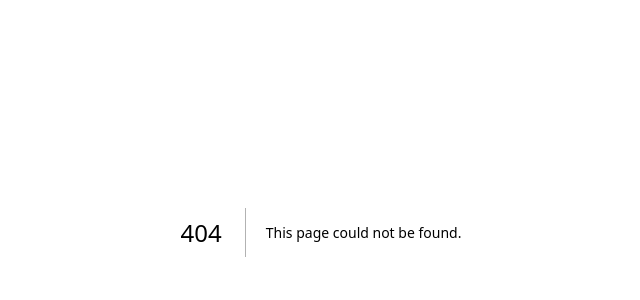
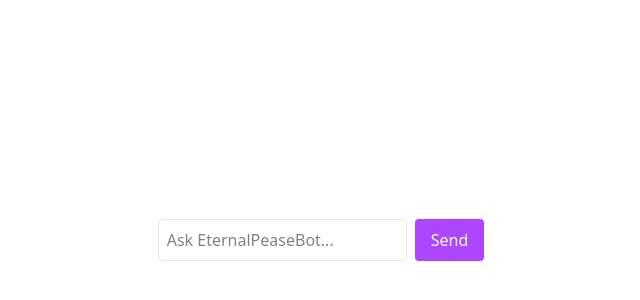
Before and after one commit to Spod101/EternalpEASE_sample, a Next.js app: page /chatbot in a window 1280 px wide. Before the commit this address had no page. Shown: the part 168-468 px from the top of the page, without its empty margins (319-959 px from the left). Built offline with nearby package versions, Linux system fonts and the light colour scheme.

Commit message:
implement Chatbot component with OpenAI integration for funeral service inquiries

```diff
--- /dev/null
+++ b/app/api/messages/route.ts
@@ -0,0 +1,32 @@
+import { NextRequest, NextResponse } from "next/server";
+import { OpenAI } from "openai";
+
+const openai = new OpenAI({
+    apiKey: process.env.OPENAI_API_KEY,
+});
+
+export async function POST(req: NextRequest) {
+    try {
+        const { user_input } = await req.json();
+
+        const completion = await openai.chat.completions.create({
+        model: "gpt-3.5-turbo",
+        messages: [
+            {
+            role: "system",
+            content: "You are EternalPeaseBot, a funeral service inquiry assistant. You must only answer questions related to funeral services with sympathy and professionalism.",
+            },
+            {
+            role: "user",
+            content: user_input,
+            },
+        ],
+        });
+
+        const ai_response = completion.choices[0].message.content;
+        return NextResponse.json({ ai_response });
+    } catch (error: unknown) {
+        console.error("OpenAI Error:", error);
+        return NextResponse.json({ error: "Something went wrong." }, { status: 500 });
+    }
+}
--- /dev/null
+++ b/app/chatbot/page.tsx
@@ -0,0 +1,10 @@
+import React from "react";
+import Chatbot from "../../components/ui/Chatbot";
+
+export default function Home() {
+  return (
+    <main className="flex min-h-screen flex-col items-center justify-center">
+      <Chatbot />
+    </main>
+  );
+}
--- a/components/Header.tsx
+++ b/components/Header.tsx
@@ -48,7 +48,7 @@ export const Header = () => {
                     <Link href="/login">
                         <Button variant="outline" className="mr-2">Login</Button>
                     </Link>
-                    <Link href="/api">
+                    <Link href="/chatbot">
                         <Button variant="outline">Sign Up</Button>
                     </Link>
                 </nav>
--- /dev/null
+++ b/components/ui/Chatbot.tsx
@@ -0,0 +1,72 @@
+"use client";
+
+import { useState } from "react";
+import axios from "axios";
+
+export default function Chatbot() {
+    const [input, setInput] = useState("");
+    const [messages, setMessages] = useState<{ role: string; content: string }[]>([]);
+    const [loading, setLoading] = useState(false);
+
+    const handleSend = async () => {
+        if (!input.trim()) return;
+
+        const userMessage = { role: "user", content: input };
+        setMessages((prev) => [...prev, userMessage]);
+        setLoading(true); // <-- Start loading
+
+    try {
+        const res = await axios.post("/api/messages", {
+            user_input: input,
+        });
+
+        const aiMessage = { role: "assistant", content: res.data.ai_response };
+        setMessages((prev) => [...prev, aiMessage]);
+        } catch (error) {
+        console.error(error);
+        }
+
+        setInput("");
+        setLoading(false); // <-- Stop loading
+    };
+
+    return (
+        <div className="max-w-lg mx-auto p-4">
+        <div className="space-y-2 mb-4">
+            {messages.map((msg, index) => (
+            <div
+                key={index}
+                className={`p-2 rounded ${
+                msg.role === "user" ? "bg-gray-200 text-black" : "bg-purple-200 text-black"
+                }`}
+            >
+                <strong>{msg.role === "user" ? "You" : "EternalPeaseBot"}:</strong> {msg.content}
+            </div>
+            ))}
+
+            {loading && (
+            <div className="p-2 rounded bg-purple-100 text-black animate-pulse">
+                <strong>EternalPeaseBot:</strong> typing...
+            </div>
+            )}
+        </div>
+
+        <div className="flex gap-2">
+            <input
+            className="flex-1 border rounded p-2"
+            value={input}
+            onChange={(e) => setInput(e.target.value)}
+            placeholder="Ask EternalPeaseBot..."
+            disabled={loading} // <-- Prevent typing while loading (optional)
+            />
+            <button
+            onClick={handleSend}
+            className="bg-purple-500 hover:bg-purple-600 text-white rounded px-4 disabled:opacity-50"
+            disabled={loading} // <-- Disable button while loading
+            >
+            {loading ? "..." : "Send"}
+            </button>
+        </div>
+        </div>
+    );
+}
```
